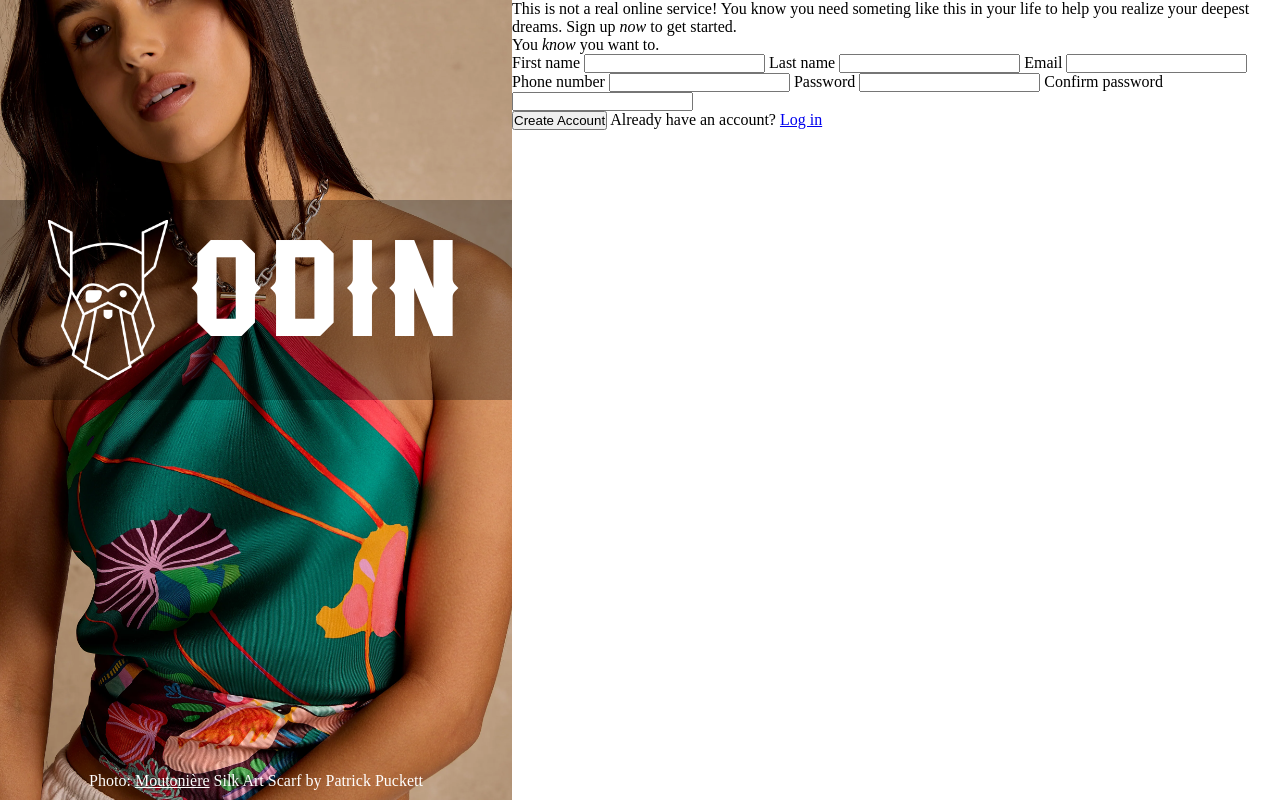
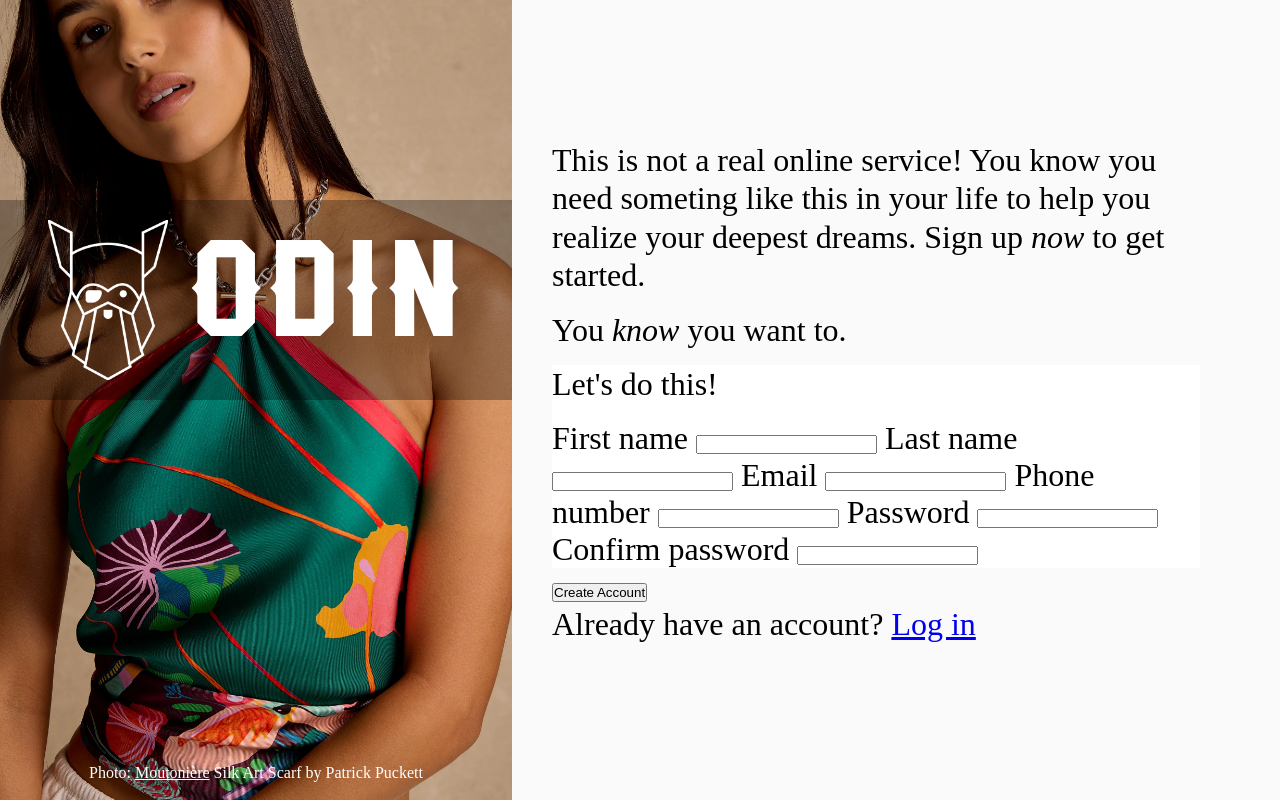
Before and after one commit to moutonbelle/odin-signin, a plain HTML site: page index.html in a window 1280 px wide. Drawn offline with Linux system fonts and the light colour scheme.

Commit message:
Establish div structure for right side

```diff
--- a/index.html
+++ b/index.html
@@ -19,12 +19,17 @@
     </div>
 
     <div id="right">
-        <p>This is not a real online service! You know you need someting like this in your life to help you realize your
-            deepest dreams. Sign up <em>now</em> to get started.</em></p>
-        <p>You <em>know</em> you want to.</p>
+        <div id="hero">
+            <p>This is not a real online service! You know you need someting like this in your life to help you realize
+                your
+                deepest dreams. Sign up <em>now</em> to get started.</em></p>
+            <p>You <em>know</em> you want to.</p>
+        </div>
 
         <form action="post" method="form-submit.html">
             <div id="fields">
+                <p>Let's do this!</p>
+
                 <label for="first-name">First name</label>
                 <input type="text" name="first-name" id="first-name">
 
@@ -44,7 +49,7 @@
                 <input type="password" name="confirm-password" id="confirm-password">
             </div>
             <button id="create-account" type="submit">Create Account</button>
-            <o>Already have an account? <a id="login" href="login.html">Log in</a></o>
+            <p>Already have an account? <a id="login" href="login.html">Log in</a></p>
         </form>
     </div>
 
--- a/styles.css
+++ b/styles.css
@@ -16,6 +16,11 @@
 
 body {
     display: flex;
+}
+
+p {
+    padding-bottom: 0.5em;
+    line-height: 1.2em;
 }
 
 div#left {
@@ -60,3 +65,24 @@ p#attribution {
 p#attribution a {
     color: white;
 }
+
+div#right {
+    background-color: var(--faded-bg-color);
+
+    display: flex;
+    flex-direction: column;
+    justify-content: center;
+
+    font-size: 2rem;
+}
+
+div#right > div,
+div#right > form {
+    padding-left: 40px;
+    padding-right: 80px;
+}
+
+div#fields {
+    background-color: white;
+
+}
```
